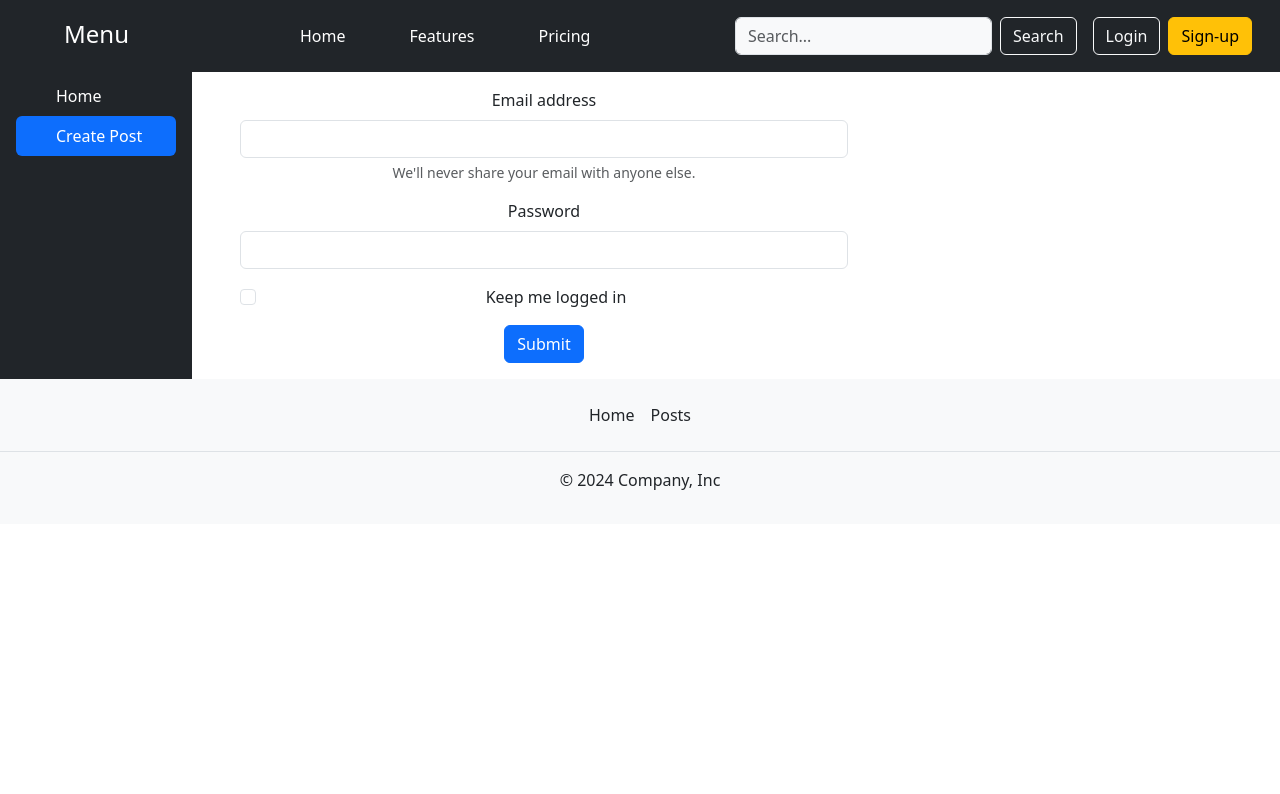
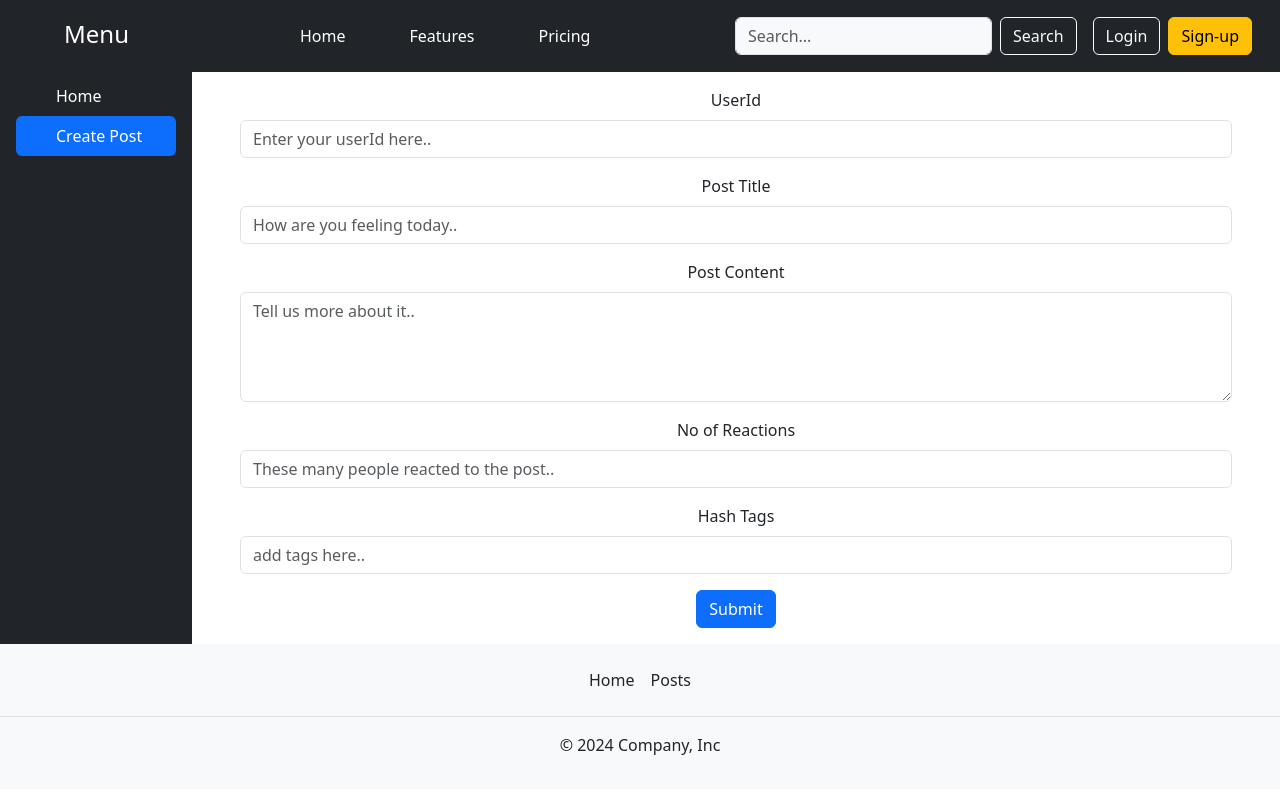
Before and after one commit to SatyakiB7076/React-projects, a React (Vite) app in the folder Social_Media_app/social-media-app/: page / in a window 1280 px wide. Both pictures are taken after a click on the item "Create Post". Shown: the top 794 px of the page. Built offline with nearby package versions, Linux system fonts and the light colour scheme.

Commit message:
modified create post component

```diff
--- a/Social_Media_app/social-media-app/src/App.css
+++ b/Social_Media_app/social-media-app/src/App.css
@@ -16,5 +16,11 @@ body{
   text-align: center;
 }
 .createPost{
-  width: 38rem;
+  width: 100%;
 }
+.footer{
+  z-index: 1;
+}
+.sidebar{
+  z-index: 10;
+}
--- a/Social_Media_app/social-media-app/src/App.jsx
+++ b/Social_Media_app/social-media-app/src/App.jsx
@@ -14,6 +14,7 @@ function App() {
 
   return (
     <PostListProvider>
+      <div className="all-container">
       <div className="app-container">
         <Sidebar selectedTab={selectedTab} setSelectedTab={setSelectedTab} />
         <div className="content">
@@ -22,6 +23,7 @@ function App() {
         </div>
       </div>
       <Footer />
+      </div>
       </PostListProvider>
   );
 }
--- a/Social_Media_app/social-media-app/src/Components/CreatePost.jsx
+++ b/Social_Media_app/social-media-app/src/Components/CreatePost.jsx
@@ -1,26 +1,73 @@
-import React from 'react'
+import React from "react";
 
 function CreatePost() {
   return (
-    <form className='create-post mx-5 my-3'>
-      <center className='createPost'>
+    <form className="create-post mx-5 my-3">
+      <center className="createPost">
         <div className="mb-3">
-    <label htmlFor="exampleInputEmail1" className="form-label">Email address</label>
-    <input type="email" className="form-control" id="exampleInputEmail1" aria-describedby="emailHelp"/>
-    <div id="emailHelp" className="form-text">We'll never share your email with anyone else.</div>
+          <label htmlFor="title" className="form-label">
+            UserId
+          </label>
+          <input
+            type="text"
+            className="form-control"
+            id="userId"
+            placeholder="Enter your userId here.."
+          />
         </div>
         <div className="mb-3">
-    <label htmlFor="exampleInputPassword1" className="form-label">Password</label>
-    <input type="password" className="form-control" id="exampleInputPassword1"/>
+          <label htmlFor="title" className="form-label">
+            Post Title
+          </label>
+          <input
+            type="text"
+            className="form-control"
+            id="title"
+            placeholder="How are you feeling today.."
+          />
         </div>
-  <div className="mb-3 form-check">
-    <input type="checkbox" className="form-check-input" id="exampleCheck1"/>
-    <label className="form-check-label" htmlFor="exampleCheck1">Keep me logged in</label>
+
+        <div className="mb-3">
+          <label htmlFor="title" className="form-label">
+            Post Content
+          </label>
+          <textarea
+            type="text"
+            className="form-control"
+            id="title"
+            placeholder="Tell us more about it.."
+            rows={4}
+          />
         </div>
-  <button type="submit" className="btn btn-primary">Submit</button>
+        <div className="mb-3">
+          <label htmlFor="title" className="form-label">
+            No of Reactions
+          </label>
+          <input
+            type="text"
+            className="form-control"
+            id="reactions"
+            placeholder="These many people reacted to the post.."
+          />
+        </div>
+        <div className="mb-3">
+          <label htmlFor="title" className="form-label">
+            Hash Tags
+          </label>
+          <input
+            type="text"
+            className="form-control"
+            id="tags"
+            placeholder="add tags here.."
+          />
+        </div>
+
+        <button type="submit" className="btn btn-primary">
+          Submit
+        </button>
       </center>
     </form>
-  )
+  );
 }
 
-export default CreatePost
+export default CreatePost;
--- a/Social_Media_app/social-media-app/src/Components/Footer.jsx
+++ b/Social_Media_app/social-media-app/src/Components/Footer.jsx
@@ -2,7 +2,7 @@ import React from 'react'
 
 function Footer() {
   return (
-    <footer className="py-3 text-bg-light">
+    <footer className="py-3 text-bg-light footer">
     <ul className="nav justify-content-center border-bottom pb-3 mb-3">
       <li className="nav-item"><a href="#" className="nav-link px-2 text-dark ">Home</a></li>
       <li className="nav-item"><a href="#" className="nav-link px-2 text-dark">Posts</a></li>
```
Lines whose indentation alone changed are shown as unchanged.
